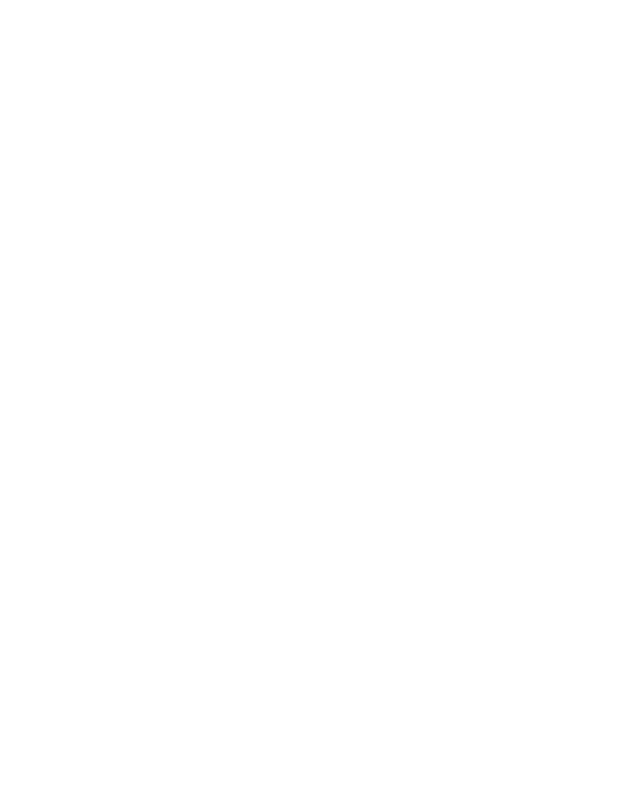
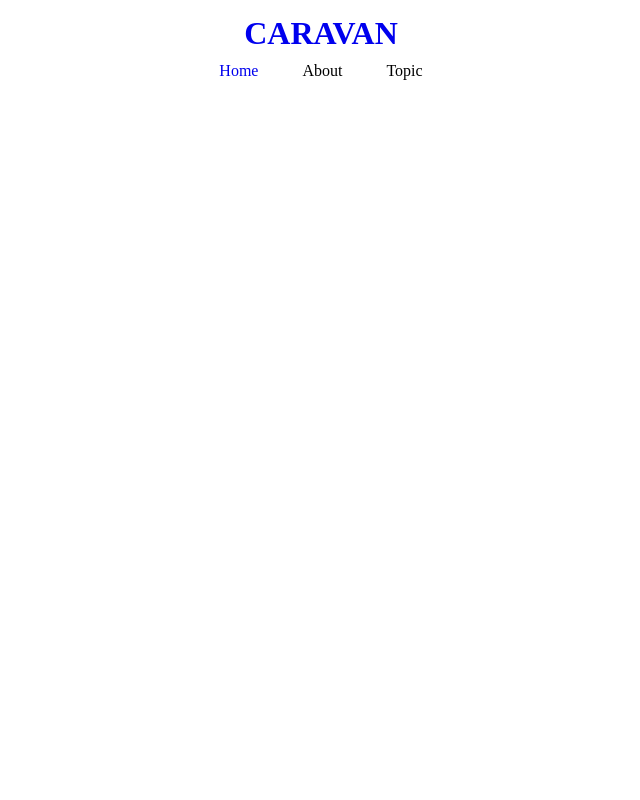
Before and after one commit to kana6234/caravan_review, a plain HTML site: page index.html in a window 1280 px wide. Shown: the top 800 px of the page, without its empty margins (319-959 px from the left). Drawn offline with Linux system fonts and the light colour scheme.

Commit message:
[add]ヘッダーとフッターの作成

```diff
--- a/index.html
+++ b/index.html
@@ -9,8 +9,20 @@
 
   <body>
     <header>
-      <div class="logo"></div>
-      <nav></nav>
+      <h1>
+        <a href="index.html">
+          CARAVAN
+        </a>
+      </h1>
+      <nav>
+        <ul class="nav-list">
+          <li class="nav-list-item">
+            <a href="index.html">Home</a>
+          </li>
+          <li class="nav-list-item">About</li>
+          <li class="nav-list-item">Topic</li>
+        </ul>
+      </nav>
     </header>
     <div class="main-visual">
       <div class="main-visual-content"></div>
@@ -19,6 +31,8 @@
       <div class="blog"></div>
       <div class="sidebar"></div>
     </div>
-    <footer></footer>
+    <footer>
+      <p>© All rights reserved by Infratop.Inc.</p>
+    </footer>
   </body>
 </html>
--- a/style.css
+++ b/style.css
@@ -4,14 +4,29 @@
   box-sizing: border-box;
 }
 
-header {
-  width: 100%;
-  height: 120px;
+a {
+  text-decoration: none;
 }
 
-.logo {
-  width: 100%;
-  height: 70px;
+header {
+  width: 90%;
+  padding: 15px 0;
+  margin: 0 auto;
+  text-align: center;
+}
+
+header>h1 {
+  font-size: 32px;
+}
+
+.nav-list {
+  padding: 10px 0;
+}
+
+.nav-list-item {
+  list-style: none;
+  display: inline-block;
+  margin: 0 20px;
 }
 
 nav {
@@ -49,4 +64,11 @@ nav {
 footer {
   width: 100%;
   height: 120px;
+  text-align: center;
+  line-height: 120px;
+  background-color: #848282;
 }
+
+footer>p {
+  color: #fff;
+}
```
